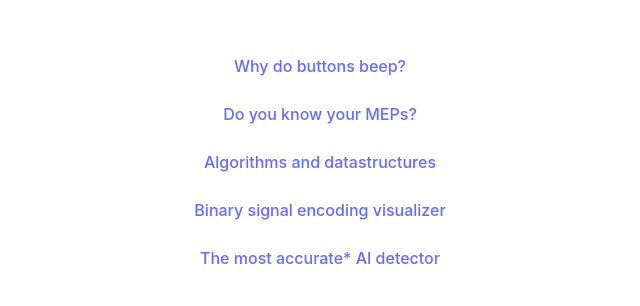
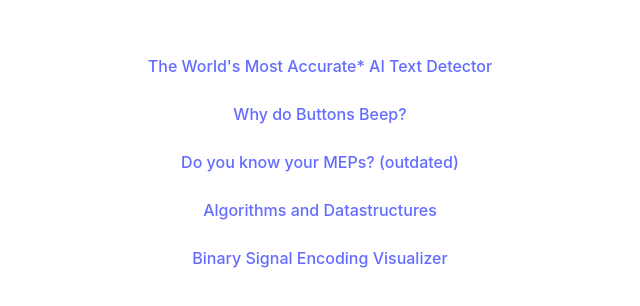
Before and after one commit to ossner/ossner.github.io, a React (Vite) app: page / in a window 1280 px wide. Shown: the part 238-544 px from the top of the page, without its empty margins (320-960 px from the left). Built offline with nearby package versions, Linux system fonts and the light colour scheme.

Commit message:
Update App.jsx

```diff
--- a/src/App.jsx
+++ b/src/App.jsx
@@ -6,19 +6,19 @@ function App() {
 
   return (
     <>
-    <a href='https://ossner.github.io/DTMF'>Why do buttons beep?</a>
+    <a href='https://detectai.ossner.com'>The World's Most Accurate* AI Text Detector</a>
     <br></br>
     <br></br>
-    <a href='https://ossner.github.io/meproulette'>Do you know your MEPs?</a>
+    <a href='https://ossner.github.io/DTMF'>Why do Buttons Beep?</a>
     <br></br>
     <br></br>
-    <a href='https://ossner.github.io/TUMGAD/src/routes'>Algorithms and datastructures</a>
+    <a href='https://ossner.github.io/meproulette'>Do you know your MEPs? (outdated)</a>
     <br></br>
     <br></br>
-    <a href='https://ossner.github.io/signalizer'>Binary signal encoding visualizer</a>
+    <a href='https://ossner.github.io/TUMGAD/src/routes'>Algorithms and Datastructures</a>
     <br></br>
     <br></br>
-    <a href='https://detectai.ossner.com'>The most accurate* AI detector</a>
+    <a href='https://ossner.github.io/signalizer'>Binary Signal Encoding Visualizer</a>
     </>
   )
 }
```
